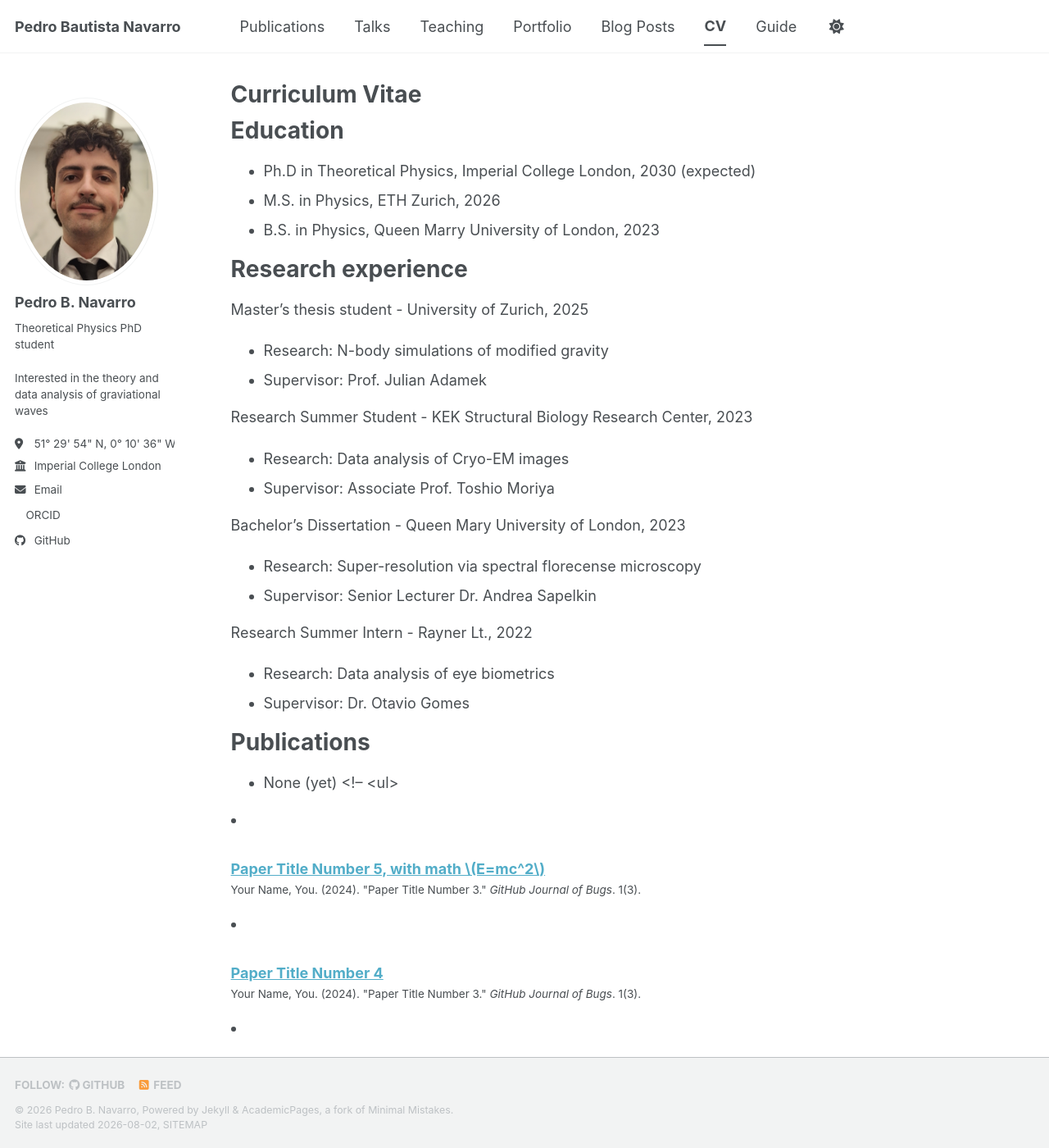
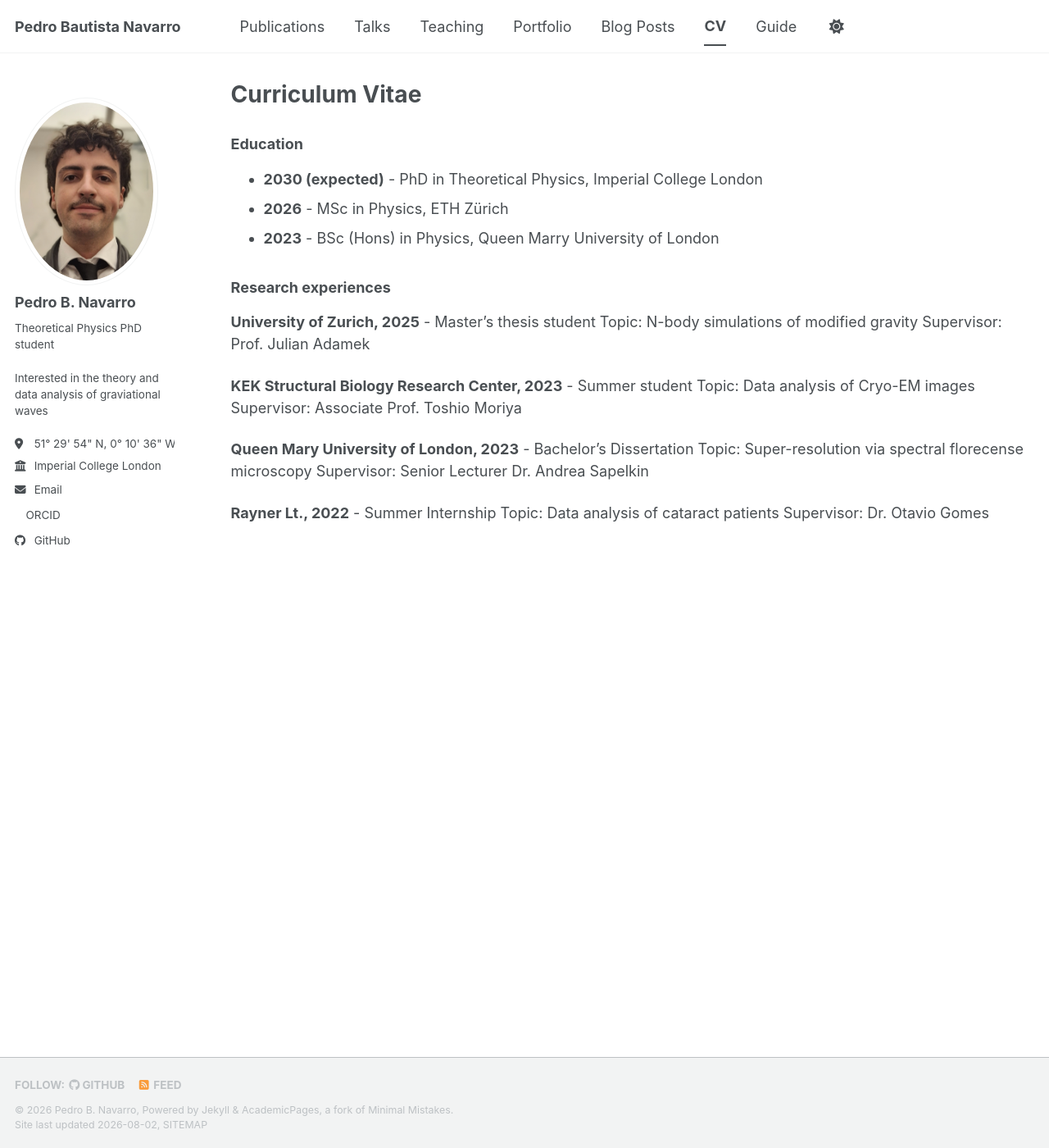
Before and after one commit to pedrodoesphysics/pedrodoesphysics.github.io, a Jekyll site: the page built from _pages/cv.md, in a window 1280 px wide and 1400 px high. Shown: the whole window at 82% size. Built offline with Jekyll 4.4.1, drawn with Linux system fonts in a browser that asks for light colours; a style sheet for code colours, icons or effects is not loaded; some of the changed text lies outside the part shown.

Commit message:
Update site URL and enhance personal descriptions in CV and About page

```diff
--- a/_config.yml
+++ b/_config.yml
@@ -13,7 +13,7 @@ title                    : "Pedro Bautista Navarro"
 title_separator          : "-"
 name                     : &name "Pedro B. Navarro"
 description              : &description "Academic website"   # Update this with a general description of your site, this is the default if not overridden by a page
-url                      : https://pedrodoesphysics.github.io # The base hostname & protocol for your site e.g. "https://[your GitHub username].github.io",
+url                      : https://pedrobautistanavarro.com #https://pedrodoesphysics.github.io # The base hostname & protocol for your site e.g. "https://[your GitHub username].github.io",
                                                            # or if you already have some other page hosted on Github then use "https://[your GitHub username].github.io/[Your Repo Name]"
 baseurl                  : "" # the subpath of your site, e.g. "/blog"
 repository               : "pedrodoesphysics/pedrodoesphysics.github.io"
--- a/_pages/cv.md
+++ b/_pages/cv.md
@@ -9,31 +9,31 @@ redirect_from:
 
 {% include base_path %}
 
-Education
-======
-* Ph.D in Theoretical Physics, Imperial College London, 2030 (expected)
-* M.S. in Physics, ETH Zurich, 2026
-* B.S. in Physics, Queen Marry University of London, 2023
+### Education
 
-Research experience
-======
-Master's thesis student - University of Zurich, 2025
-  * Research: N-body simulations of modified gravity
-  * Supervisor: Prof. Julian Adamek
+- **2030 (expected)** - PhD in Theoretical Physics, Imperial College London
+- **2026** - MSc in Physics, ETH Z&uuml;rich
+- __2023__ - BSc (Hons) in Physics, Queen Marry University of London
 
-Research Summer Student - KEK Structural Biology Research Center, 2023
-  * Research: Data analysis of Cryo-EM images
-  * Supervisor: Associate Prof. Toshio Moriya
+### Research experiences
 
-Bachelor's Dissertation - Queen Mary University of London, 2023
-  * Research: Super-resolution via spectral florecense microscopy
-  * Supervisor: Senior Lecturer Dr. Andrea Sapelkin
+**University of Zurich, 2025** - Master's thesis student
+Topic: N-body simulations of modified gravity
+Supervisor: Prof. Julian Adamek
 
-Research Summer Intern - Rayner Lt., 2022
-  * Research: Data analysis of eye biometrics
-  * Supervisor: Dr. Otavio Gomes
+**KEK Structural Biology Research Center, 2023** - Summer student
+Topic: Data analysis of Cryo-EM images
+Supervisor: Associate Prof. Toshio Moriya
 
-Publications
+**Queen Mary University of London, 2023** - Bachelor's Dissertation
+Topic: Super-resolution via spectral florecense microscopy
+Supervisor: Senior Lecturer Dr. Andrea Sapelkin
+
+**Rayner Lt., 2022** - Summer Internship
+Topic: Data analysis of cataract patients
+Supervisor: Dr. Otavio Gomes
+
+<!-- Publications
 ======
 
 * None (yet)
@@ -41,20 +41,18 @@ Publications
     {% include archive-single-cv.html %}
   {% endfor %}</ul> -->
 
-Talks
+<!-- Talks
 ======
 * None (yet)
   <!-- <ul>{% for post in site.talks reversed %}
     {% include archive-single-talk-cv.html  %}
   {% endfor %}</ul> -->
 
-Teaching
+<!-- Teaching
 ======
 * Nothing (yet)
   <!-- <ul>{% for post in site.teaching reversed %}
     {% include archive-single-cv.html %}
   {% endfor %}</ul> -->
 
-Other Fun things
-======
-* Div 3 Volleyball player and occasional coach
+<!-- ### Other Fun things -->
```
Also changed, not shown: _pages/about.md (+12 -5 lines).
